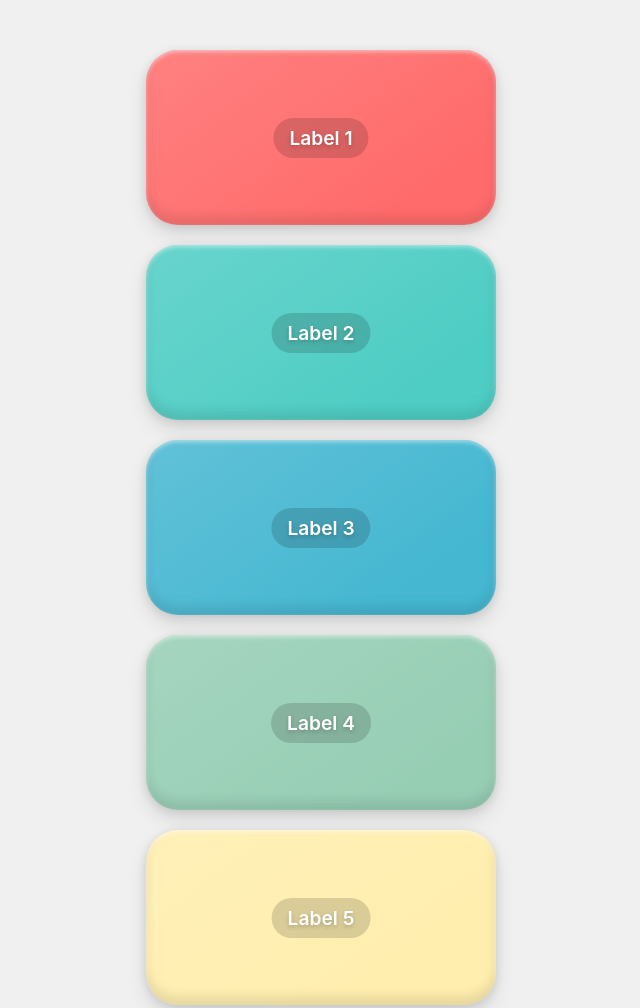
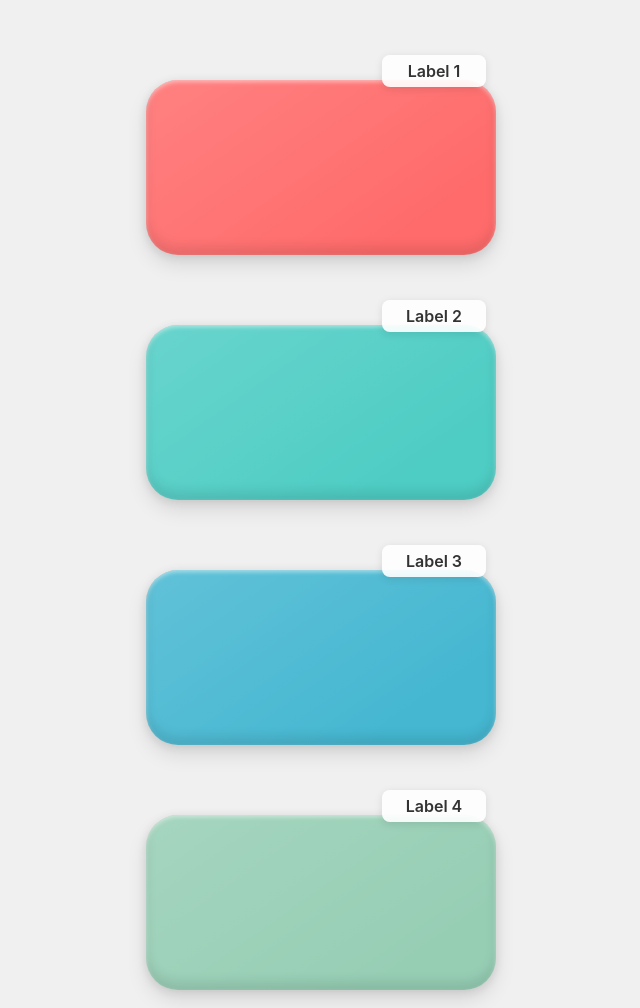
Before and after one commit to raphaels1998/Dynamic-label-for-box, a plain HTML site: page index.html in a window 1280 px wide. Shown: the top 1008 px of the page, without its empty margins (319-959 px from the left). Drawn offline with Linux system fonts and the light colour scheme.

Commit message:
Update index.html

```diff
--- a/index.html
+++ b/index.html
@@ -15,15 +15,19 @@
         .container {
            display: grid;
            grid-template-columns: repeat(1, auto);
-           gap: 20px;
+           gap: 40px; /* Increased gap for label space */
            justify-content: center;
+        }
+
+        .box-wrapper {
+            position: relative;
+            margin-top: 30px; /* Space for label */
         }
 
         .box {
             width: 350px;
             height: 175px;
             border-radius: 32px;
-            position: relative;
             box-shadow:
                 0 2px 10px rgba(0,0,0,0.1),
                 0 10px 20px rgba(0,0,0,0.1),
@@ -38,33 +42,25 @@
 
         .label {
             position: absolute;
-            top: 50%;
-            left: 50%;
-            transform: translate(-50%, -50%);
-            color: white;
+            top: -25px; /* Position above the box */
+            right: 10px;
+            color: #333;
             font-weight: 600;
-            font-size: 1.2rem;
-            text-shadow: 0 2px 4px rgba(0,0,0,0.2);
-            padding: 8px 16px;
-            border-radius: 24px;
+            font-size: 1rem;
+            padding: 6px 12px;
+            border-radius: 8px;
+            background: rgba(255,255,255,0.9);
+            box-shadow: 0 2px 8px rgba(0,0,0,0.1);
             cursor: text;
-            user-select: none;
             transition: all 0.2s ease;
-        }
-
-        .label.editable {
-            background: rgba(0,0,0,0.15);
-        }
-
-        .label.editable:hover {
-            background: rgba(0,0,0,0.25);
+            min-width: 80px;
+            text-align: center;
         }
 
         .label:focus {
             outline: none;
-            user-select: text;
-            background: rgba(0,0,0,0.3);
-            box-shadow: 0 0 0 2px rgba(255,255,255,0.5);
+            background: white;
+            box-shadow: 0 2px 12px rgba(0,0,0,0.15);
         }
 
         .box.color-1 { background-color: #FF6B6B; }
@@ -76,29 +72,42 @@
 </head>
 <body>
     <div class="container">
-         <div class="box color-1"><div class="label editable" contenteditable="true">Label 1</div></div>
-         <div class="box color-2"><div class="label editable" contenteditable="true">Label 2</div></div>
-         <div class="box color-3"><div class="label editable" contenteditable="true">Label 3</div></div>
-         <div class="box color-4"><div class="label editable" contenteditable="true">Label 4</div></div>
-         <div class="box color-5"><div class="label editable" contenteditable="true">Label 5</div></div>
+        <div class="box-wrapper">
+            <div class="box color-1"></div>
+            <div class="label" contenteditable="true">Label 1</div>
+        </div>
+        <div class="box-wrapper">
+            <div class="box color-2"></div>
+            <div class="label" contenteditable="true">Label 2</div>
+        </div>
+        <div class="box-wrapper">
+            <div class="box color-3"></div>
+            <div class="label" contenteditable="true">Label 3</div>
+        </div>
+        <div class="box-wrapper">
+            <div class="box color-4"></div>
+            <div class="label" contenteditable="true">Label 4</div>
+        </div>
+        <div class="box-wrapper">
+            <div class="box color-5"></div>
+            <div class="label" contenteditable="true">Label 5</div>
+        </div>
     </div>
 
     <script>
-        document.querySelectorAll('.label.editable').forEach(label => {
-            // Save initial text
+        document.querySelectorAll('.label').forEach(label => {
+            // Save original text
             let originalText = label.textContent;
 
             // Handle focus
             label.addEventListener('focus', () => {
-                label.style.userSelect = 'text';
                 if (label.textContent === originalText) {
                     label.textContent = '';
                 }
             });
 
-            // Handle blur (when losing focus)
+            // Handle blur
             label.addEventListener('blur', () => {
-                label.style.userSelect = 'none';
                 if (label.textContent.trim() === '') {
                     label.textContent = originalText;
                 }
```
